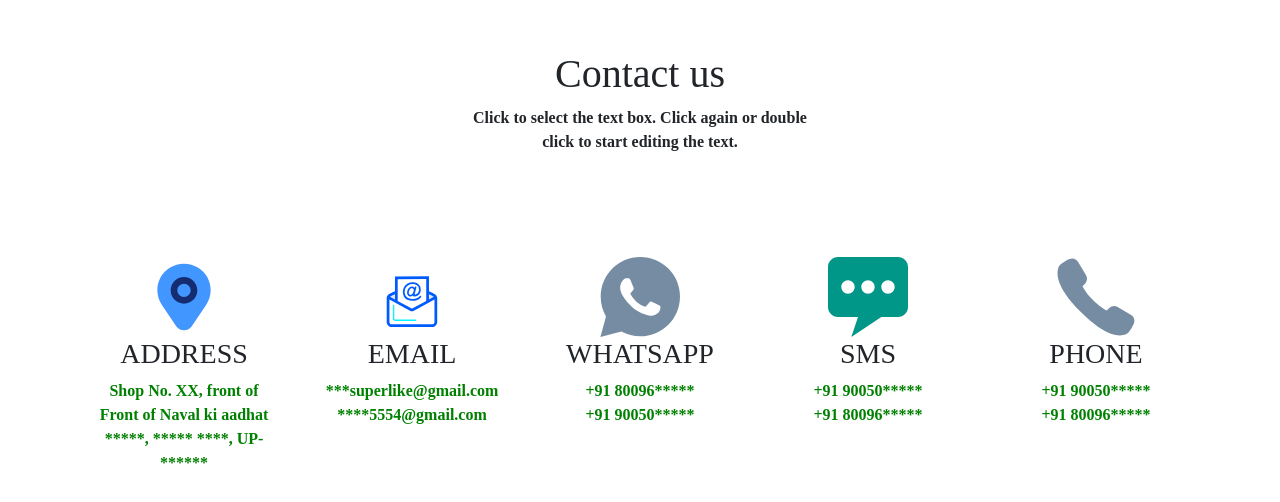
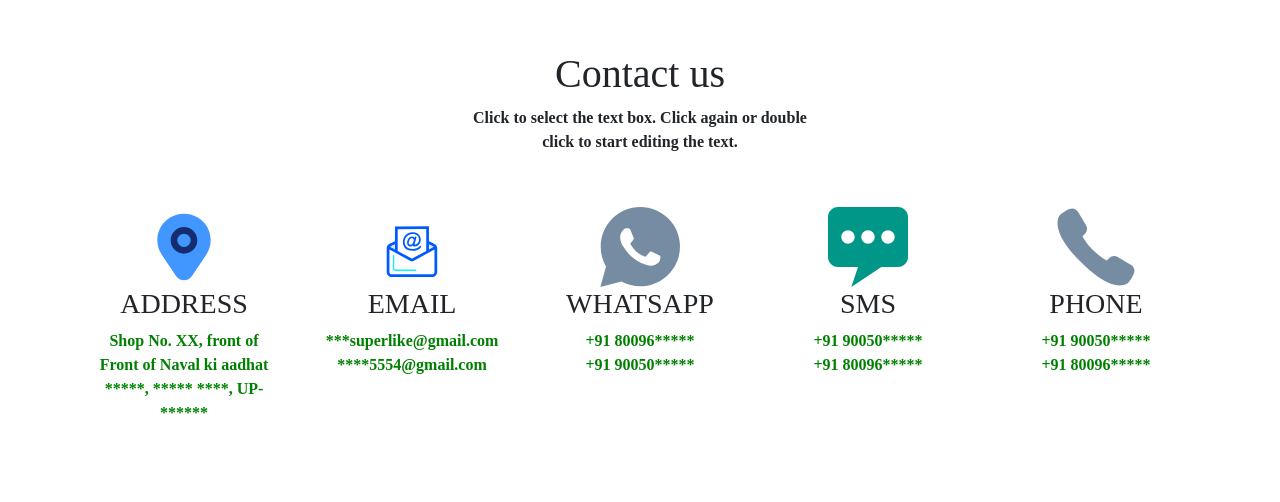
Before and after one commit to sarveshkumarsuperlik/portfolio, a plain HTML site: page Contact/contact.html in a window 1280 px wide. Drawn offline with nearby package versions, Linux system fonts and the light colour scheme.

Commit message:
Update cstyle.css

```diff
--- a/Contact/cstyle.css
+++ b/Contact/cstyle.css
@@ -1,7 +1,7 @@
 *{padding: 0px; margin: 0px; font-family: 'Times New Roman', Times, serif; font-weight: 900;}
 h1{text-align: center; margin-top: 50px;}
 p{text-align: center; height: 1px; display: block;}
-.container{margin-top: 150px; border-radius: 10px; text-align: center;}
+.container{margin-top: 100px; border-radius: 10px; text-align: center;}
 #add{height: 80px; width: 80px;}
 #mai{height: 70px; width: 90px;}
 #wha{height: 80px; width: 90px;}
```
